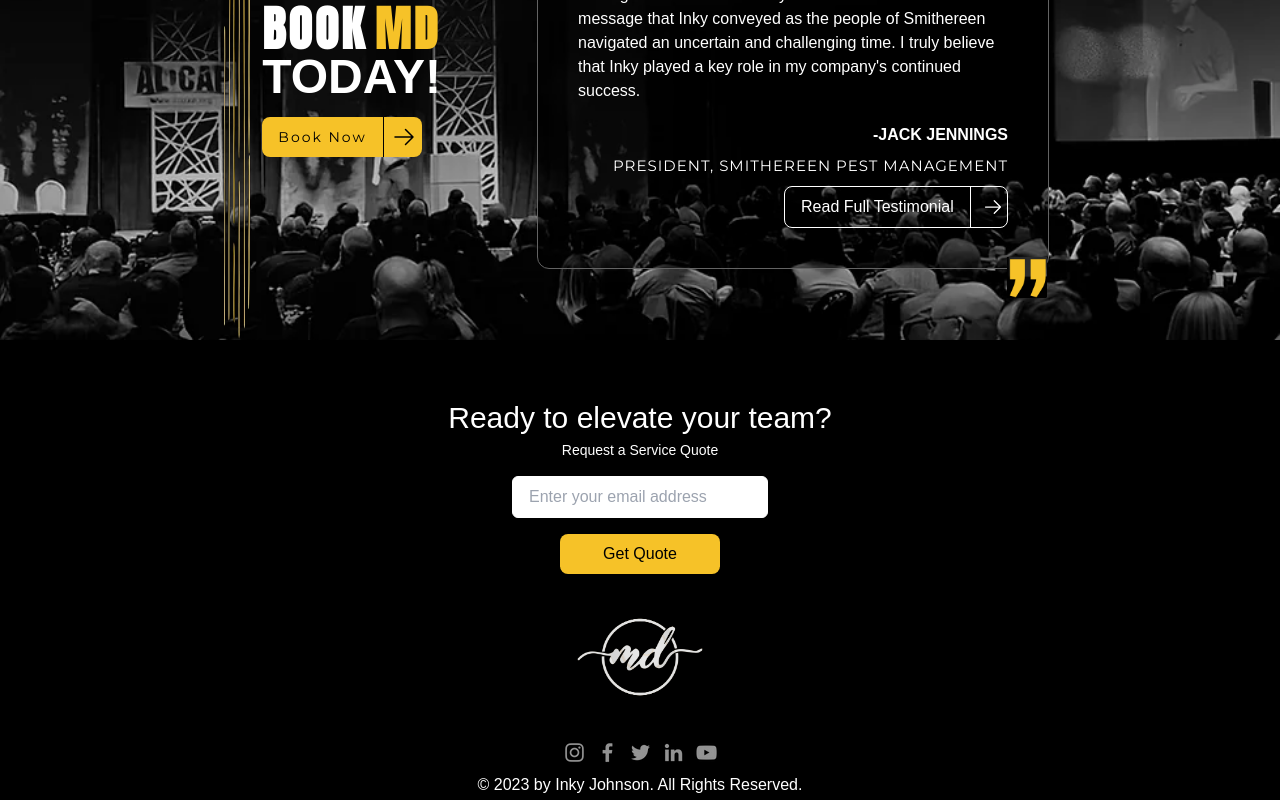
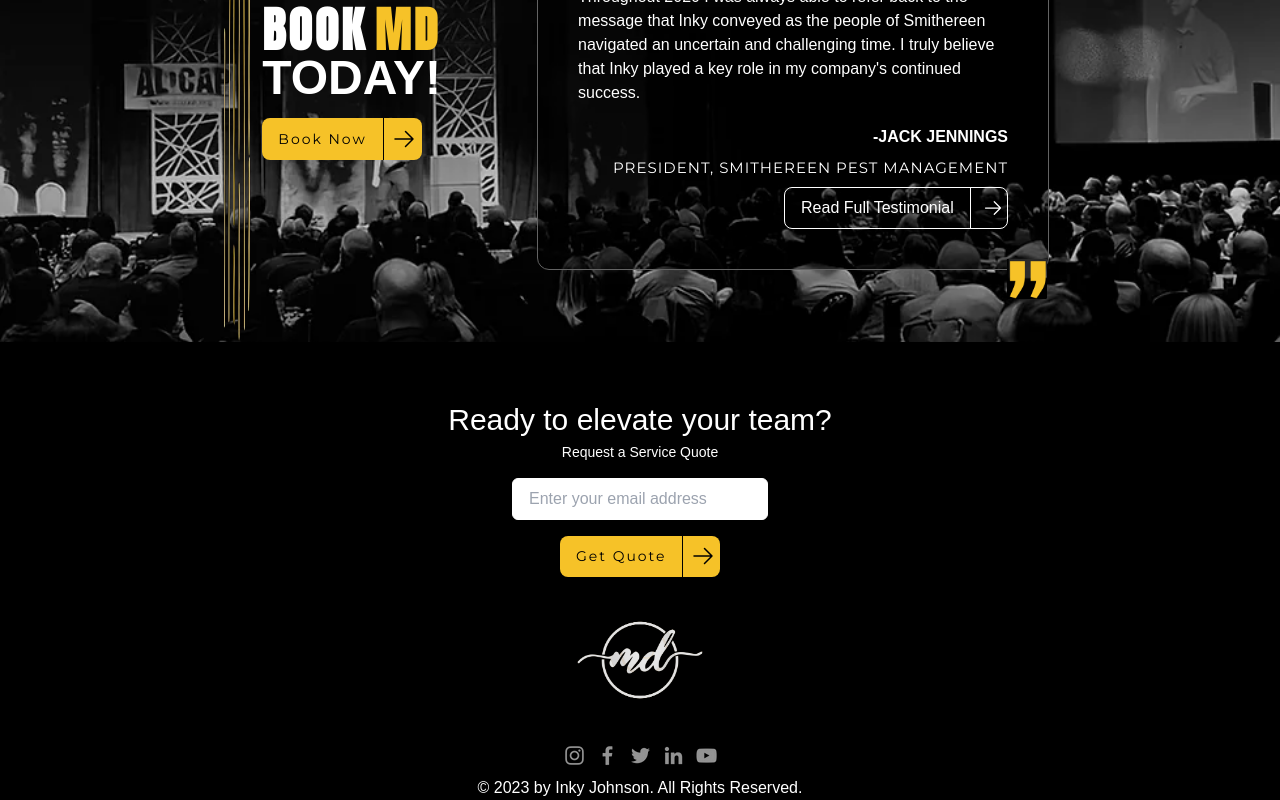
Before and after one commit to allanXQ/inky-ui, a React (Vite) app: page / in a window 1280 px wide. Shown: the part 3244-4044 px from the top of the page. Built offline with nearby package versions, Linux system fonts and the light colour scheme; no server answers.

Commit message:
update style

```diff
--- a/src/Components/BookButton.jsx
+++ b/src/Components/BookButton.jsx
@@ -1,14 +1,14 @@
 import React from "react";
 import { useNavigate } from "react-router";
 
-const BookButton = ({ text, path }) => {
+const BookButton = ({ text, path, onClick }) => {
   const navigate = useNavigate();
   return (
-    <div className="bg-[#F6C228] text-black flex items-center rounded-lg w-[10rem] h-[2.5rem] hover:rounded-lg hover:cursor-pointer">
+    <div className="bg-[#F6C228] text-black flex items-center rounded-lg w-[10rem] h-[2.6rem] hover:rounded-lg hover:cursor-pointer">
       <button
         id="hero-book-btn"
-        className="py-2 px-4  hover:bg-black hover:text-white flex items-center h-[2.5rem]"
-        onClick={() => navigate(`/${path}`)}
+        className="py-2 px-4  hover:bg-black hover:text-white flex items-center h-[2.6rem]"
+        onClick={onClick ? onClick : () => navigate(`/${path}`)}
       >
         <p className="montserrat-regular text-sm">{text}</p>
       </button>
@@ -16,7 +16,7 @@ const BookButton = ({ text, path }) => {
       <div
         style={{
           borderRight: "1px solid black",
-          height: "2.5rem",
+          height: "2.6rem",
         }}
       ></div>
 
@@ -26,7 +26,7 @@ const BookButton = ({ text, path }) => {
         viewBox="0 0 24 24"
         strokeWidth={1.5}
         stroke="currentColor"
-        className=" size-8 pl-2"
+        className="size-8 pl-2"
       >
         <path
           strokeLinecap="round"
--- a/src/Layouts/index.jsx
+++ b/src/Layouts/index.jsx
@@ -3,6 +3,7 @@ import axios from "axios";
 import { Outlet, useNavigate, NavLink, Link } from "react-router-dom";
 import { useEffect } from "react";
 import { useLocation } from "react-router-dom";
+import BookButton from "../Components/BookButton";
 
 const ScrollToTop = () => {
   const { pathname } = useLocation();
@@ -177,7 +178,7 @@ const Layout = () => {
                     value={email}
                     onChange={handleEmailChange}
                   />
-                  <Button
+                  <BookButton
                     text={isLoading ? "Loading..." : "Get Quote"}
                     onClick={handleRequestQuote}
                   />
```
